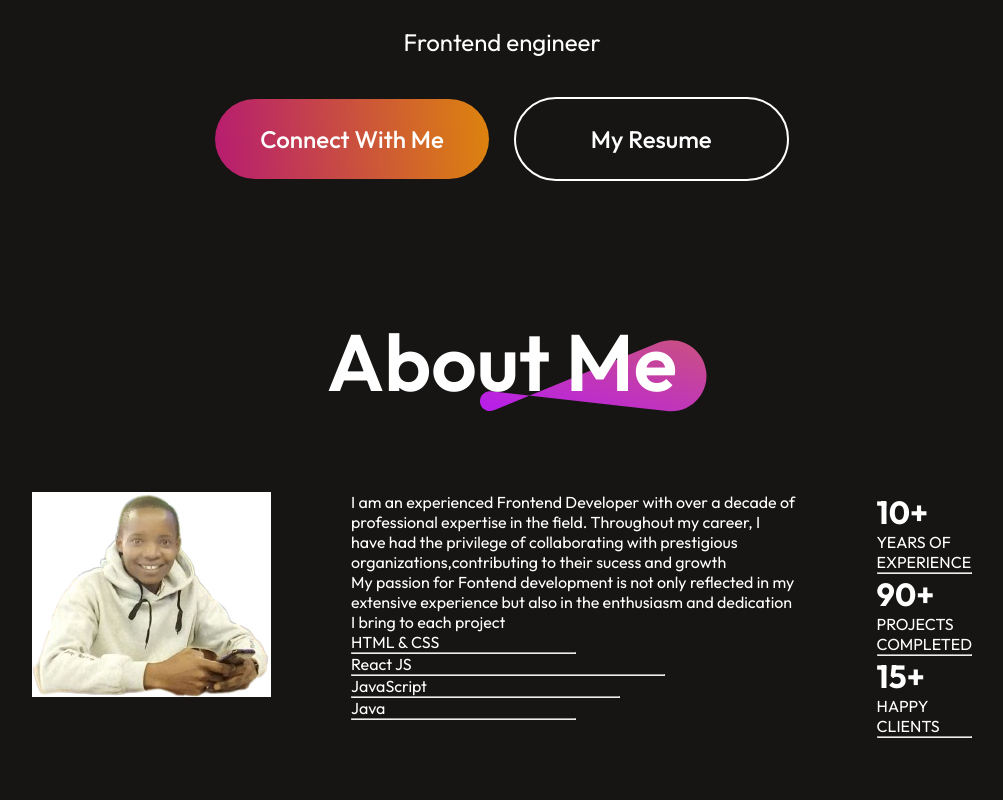
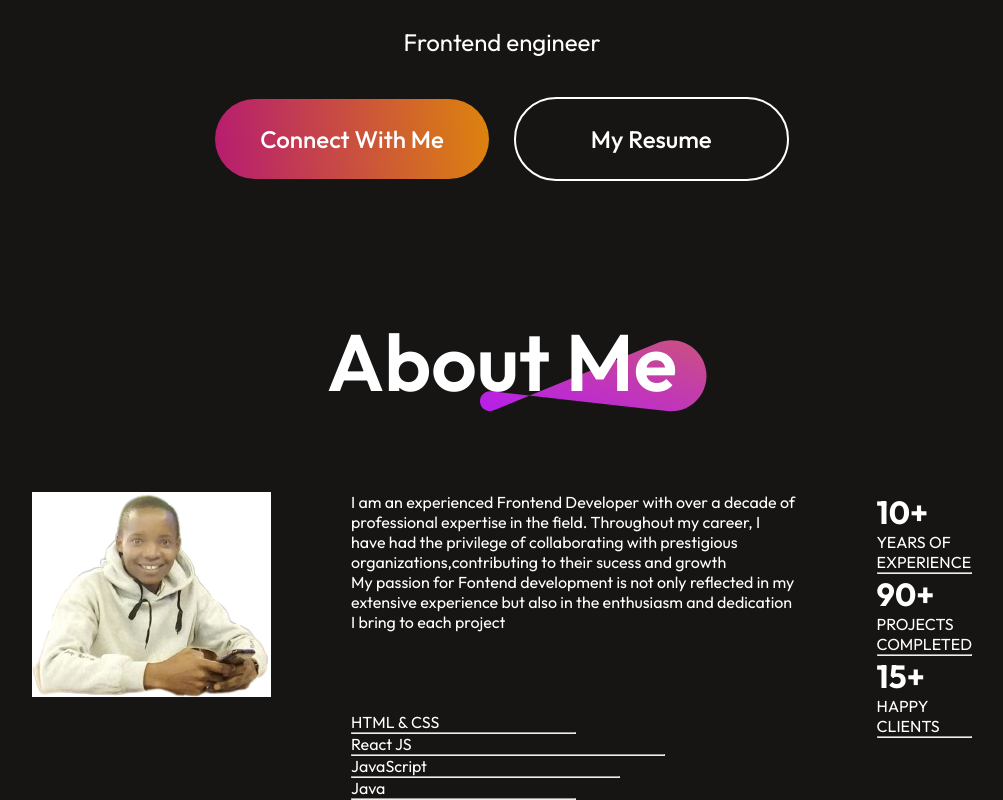
Before and after one commit to KipletingEdwin/Kipleting-Edwin, a React (Vite) app: page / in a window 1280 px wide. Shown: the part 862-1662 px from the top of the page, without its empty margins (138-1141 px from the left). Before the commit the page ends 1600 px from the top, so only its background shows below. Built offline with nearby package versions, Linux system fonts and the light colour scheme.

Commit message:
style the about-right section

```diff
--- a/src/Components/About/About.css
+++ b/src/Components/About/About.css
@@ -29,3 +29,9 @@
     display: flex;
     gap: 80px;
 }
+
+.about-right{
+    display: flex;
+    flex-direction: column;
+    gap: 80px;
+}
```
